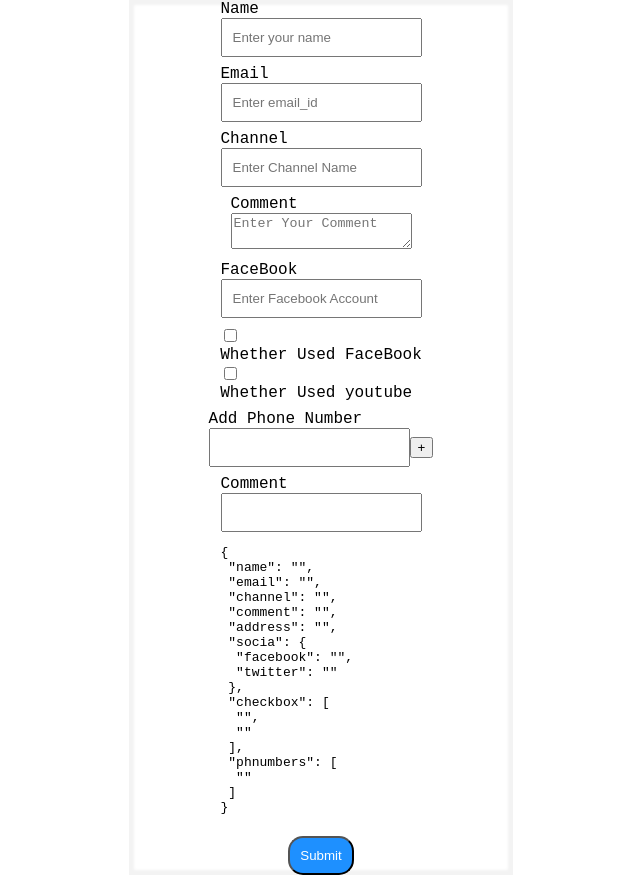
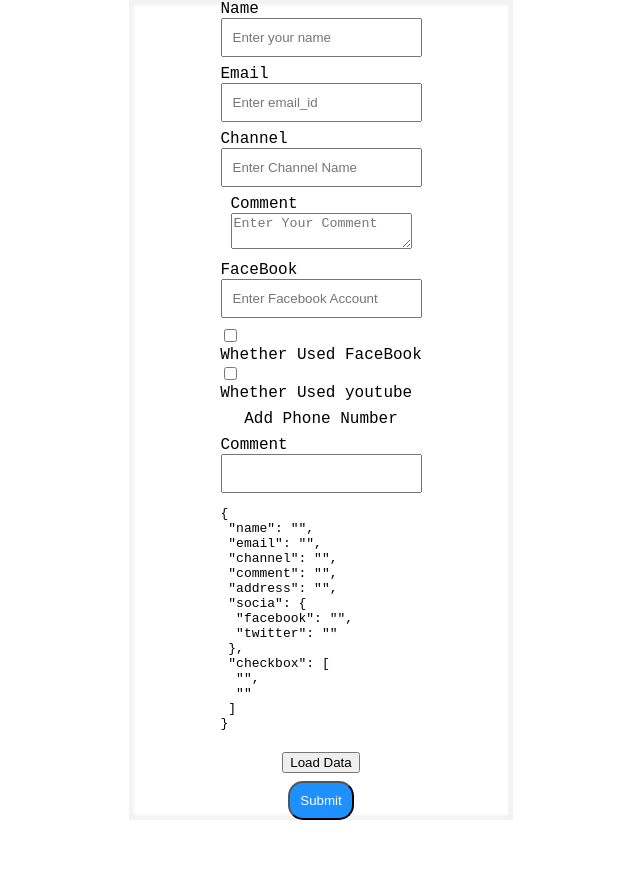
Before and after one commit to personal2004/REACT_Formik, a React (Create React App) app: page /youtube in a window 1280 px wide. Shown: the whole page, without its empty margins (319-959 px from the left). After the commit the page ends 820 px from the top, so only its background shows below. Built offline with nearby package versions, Linux system fonts and the light colour scheme.

Commit message:
Made Edit function

```diff
--- a/src/components/signinform/signin.jsx
+++ b/src/components/signinform/signin.jsx
@@ -1,11 +1,16 @@
 import './index.css';
 import { useFormik } from 'formik';
 import { useNavigate } from 'react-router-dom';
+import { useState } from 'react';
 import * as Yup from 'yup';
 
 const initialValues={
     email:'',
     password:'',
+}
+const savedvalue={
+    email:'koedung@gmail.com',
+    password:'T hopper#489u3n4',
 }
 
 // const validate=values=>{
@@ -26,6 +31,7 @@ const initialValues={
 //     return errors
 //   }
 
+
 const validationSchema=Yup.object({
     email:Yup.string()
     .required('Required !')
@@ -41,12 +47,14 @@ const validationSchema=Yup.object({
 const SignIn=()=>{
 
     const navigate=useNavigate();
+    const [FormValues,setFormValues]=useState(null)
     const formik=useFormik({
-        initialValues,
+        initialValues:(FormValues || initialValues ),
         onSubmit:(values)=>{
          navigate('/youtube')
         },
         validationSchema,
+        enableReinitialize:true,
         // validate
     });
 
@@ -85,6 +93,7 @@ const SignIn=()=>{
                 {formik.touched.password && formik.errors.password ?<div className='Error'>{formik.errors.password}</div>:null}
                 </div>
             </div>
+            <button type='button' onClick={()=>(setFormValues(savedvalue))}>Load Data</button>
             <button className='form_submit_button' type='submit'>Submit</button>
         </form>
         </div>
--- a/src/components/youtubeform/youtubeform.jsx
+++ b/src/components/youtubeform/youtubeform.jsx
@@ -1,4 +1,5 @@
 import { ErrorMessage, Field, FieldArray, Formik } from "formik";
+import { useState } from "react";
 import * as Yup from 'yup';
 import "./index.css";
 import TextError from "./error";
@@ -16,7 +17,7 @@ const YoutubeForm=()=>{
       twitter:'',
     },
     checkbox:['',''],
-    phnumbers:['']
+    // phnumbers:['']
   }
 
   const validationSchema=Yup.object({
@@ -31,13 +32,28 @@ const YoutubeForm=()=>{
 const onSubmit=(values)=>{
 
 }
+const savedvalue={
+  name:'ramya',
+  email:'manickkowsalya@hmail.com',
+  channel:'I have@2dog',
+  comment:'its good to usw',
+  address:'',
+  socia:{
+    facebook:'',
+    twitter:'',
+  },
+  checkbox:['',''],
+
+}
+const [FormValues,setFormValues]=useState(null)
 return(
   <div className="youtube_form">
   <Formik
-  initialValues={initialValues}
+  initialValues={FormValues || initialValues}
   validationSchema={validationSchema}
   onSubmit={onSubmit}
-  validateOnMount>
+  validateOnMount
+  enableReinitialize >
     {
       (formik)=>{
         return(
@@ -85,7 +101,7 @@ return(
             <div className="YoutubeForm-contrl">
             <label htmlFor="phnumbers">Add Phone Number</label>
             {/* To dynamically add phone number in array use FieldArray */}
-            <FieldArray id="phnumbers" name="phnumbers">
+            {/* <FieldArray id="phnumbers" name="phnumbers">
              {
                 (fieldArrayProps)=>{
                       const {form,remove,push}=fieldArrayProps;
@@ -104,7 +120,7 @@ return(
                       );
                 }
              }
-            </FieldArray>
+            </FieldArray> */}
             </div>
 
            <div className="YoutubeForm-contrl">
@@ -125,7 +141,7 @@ return(
               }
             </Field>
           </div>
-
+          <button type='button' onClick={()=>(setFormValues(savedvalue))}>Load Data</button>
           <button className='form_submit_button' type='submit' disabled={formik.isValid}>Submit</button>
       </div>
         );
```
Also changed, not shown: 1 other file (tests, documents, lock files or other folders).
